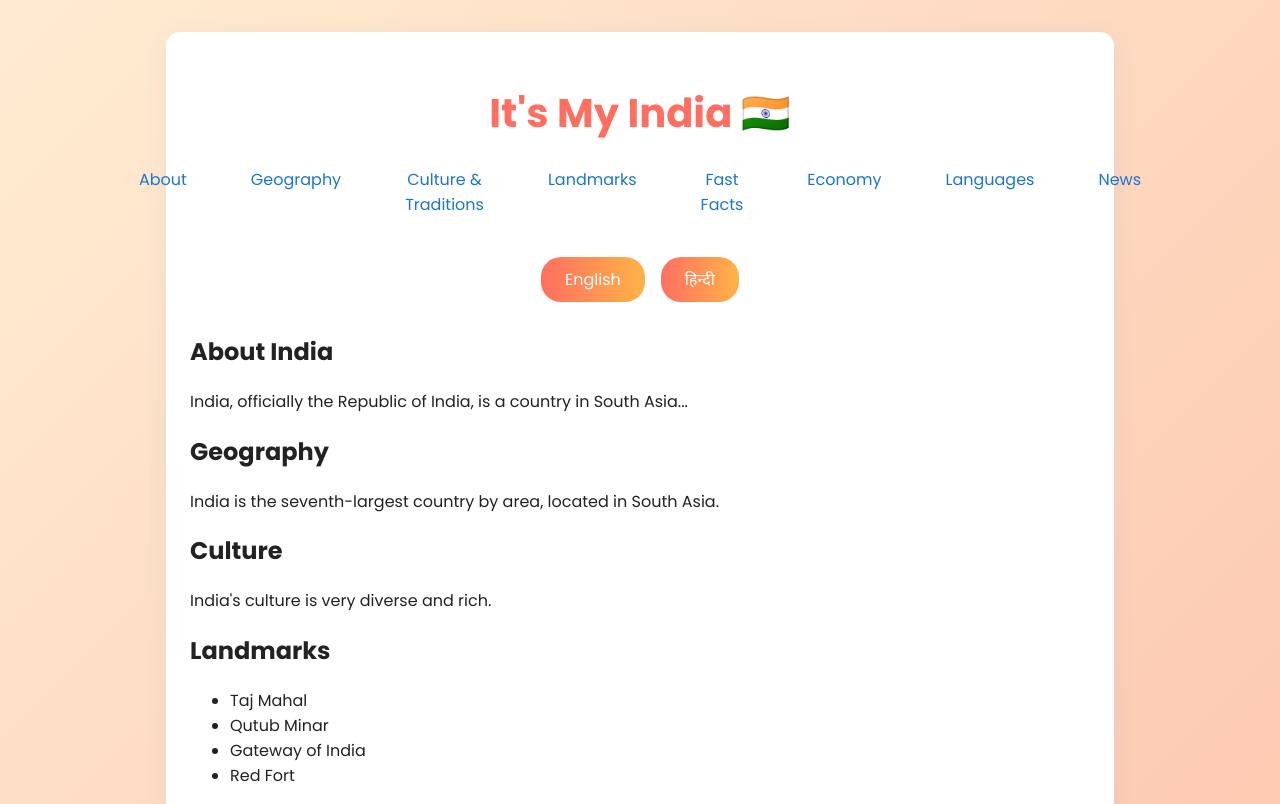
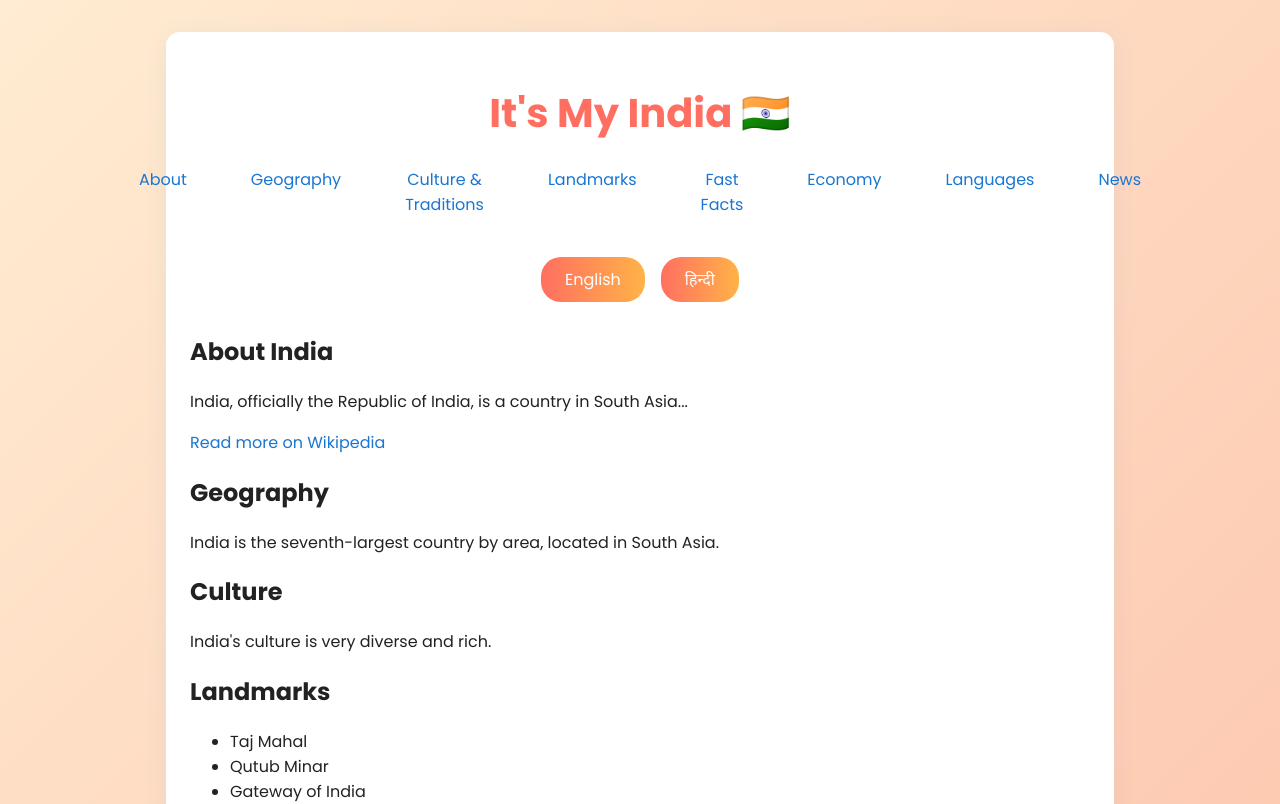
Before and after one commit to learning-new-things-daily/its_my_India, a React (Create React App) app: page / in a window 1280 px wide. Shown: the top 804 px of the page. Built offline with nearby package versions, Linux system fonts and the light colour scheme; no server answers.

Commit message:
linking wikipedia test

```diff
--- a/src/components/About.tsx
+++ b/src/components/About.tsx
@@ -13,6 +13,15 @@ const About: React.FC<AboutProps> = ({ lang }) => (
   <div>
     <h2>{lang === "en" ? "About India" : "भारत के बारे में"}</h2>
     <p>{aboutContent[lang]}</p>
+    <a
+      href={lang === "en"
+        ? "https://en.wikipedia.org/wiki/India"
+        : "https://hi.wikipedia.org/wiki/भारत"}
+      target="_blank"
+      rel="noopener noreferrer"
+    >
+      {lang === "en" ? "Read more on Wikipedia" : "विकिपीडिया पर और पढ़ें"}
+    </a>
   </div>
 );
 
--- a/src/components/FastFacts.tsx
+++ b/src/components/FastFacts.tsx
@@ -32,21 +32,21 @@ const content = {
 
 const nationalSymbols = {
   en: [
-    { label: "National Animal", value: "Bengal Tiger" },
-    { label: "National Bird", value: "Indian Peacock" },
-    { label: "National Flower", value: "Lotus" },
-    { label: "National Tree", value: "Banyan" },
-    { label: "National Fruit", value: "Mango" },
-    { label: "National Sport", value: "Hockey" },
+    { label: "National Animal", value: "Bengal Tiger", link: "https://en.wikipedia.org/wiki/Bengal_tiger" },
+    { label: "National Bird", value: "Indian Peacock", link: "https://en.wikipedia.org/wiki/Indian_peafowl" },
+    { label: "National Flower", value: "Lotus", link: "https://en.wikipedia.org/wiki/Nelumbo_nucifera" },
+    { label: "National Tree", value: "Banyan", link: "https://en.wikipedia.org/wiki/Ficus_benghalensis" },
+    { label: "National Fruit", value: "Mango", link: "https://en.wikipedia.org/wiki/Mango" },
+    { label: "National Sport", value: "Hockey", link: "https://en.wikipedia.org/wiki/Field_hockey_in_India" }
   ],
   hi: [
-    { label: "राष्ट्रीय पशु", value: "बंगाल टाइगर" },
-    { label: "राष्ट्रीय पक्षी", value: "भारतीय मोर" },
-    { label: "राष्ट्रीय फूल", value: "कमल" },
-    { label: "राष्ट्रीय वृक्ष", value: "बरगद" },
-    { label: "राष्ट्रीय फल", value: "आम" },
-    { label: "राष्ट्रीय खेल", value: "हॉकी" },
-  ],
+    { label: "राष्ट्रीय पशु", value: "बंगाल टाइगर", link: "https://hi.wikipedia.org/wiki/बंगाल_बाघ" },
+    { label: "राष्ट्रीय पक्षी", value: "भारतीय मोर", link: "https://hi.wikipedia.org/wiki/भारतीय_मोर" },
+    { label: "राष्ट्रीय फूल", value: "कमल", link: "https://hi.wikipedia.org/wiki/कमल" },
+    { label: "राष्ट्रीय वृक्ष", value: "बरगद", link: "https://hi.wikipedia.org/wiki/बरगद" },
+    { label: "राष्ट्रीय फल", value: "आम", link: "https://hi.wikipedia.org/wiki/आम" },
+    { label: "राष्ट्रीय खेल", value: "हॉकी", link: "https://hi.wikipedia.org/wiki/हॉकी" }
+  ]
 };
 
 const festivals = {
```
